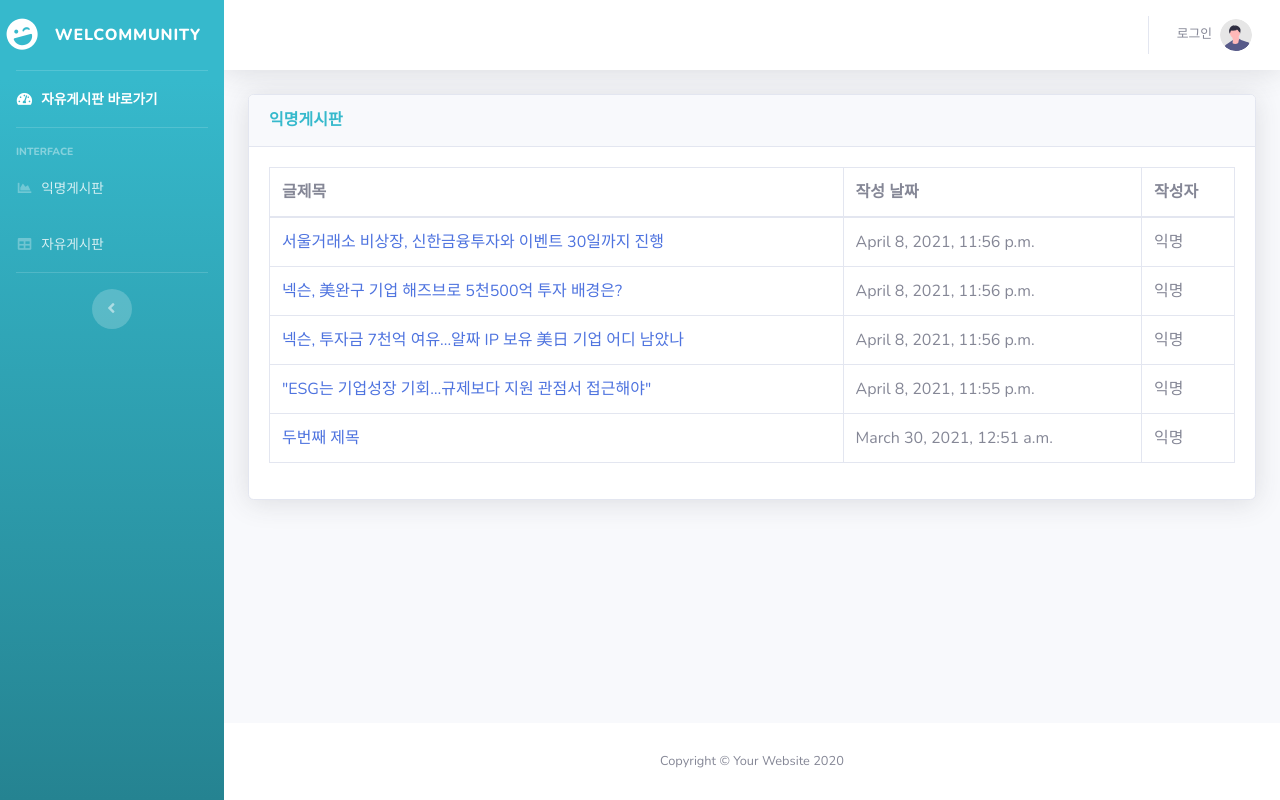
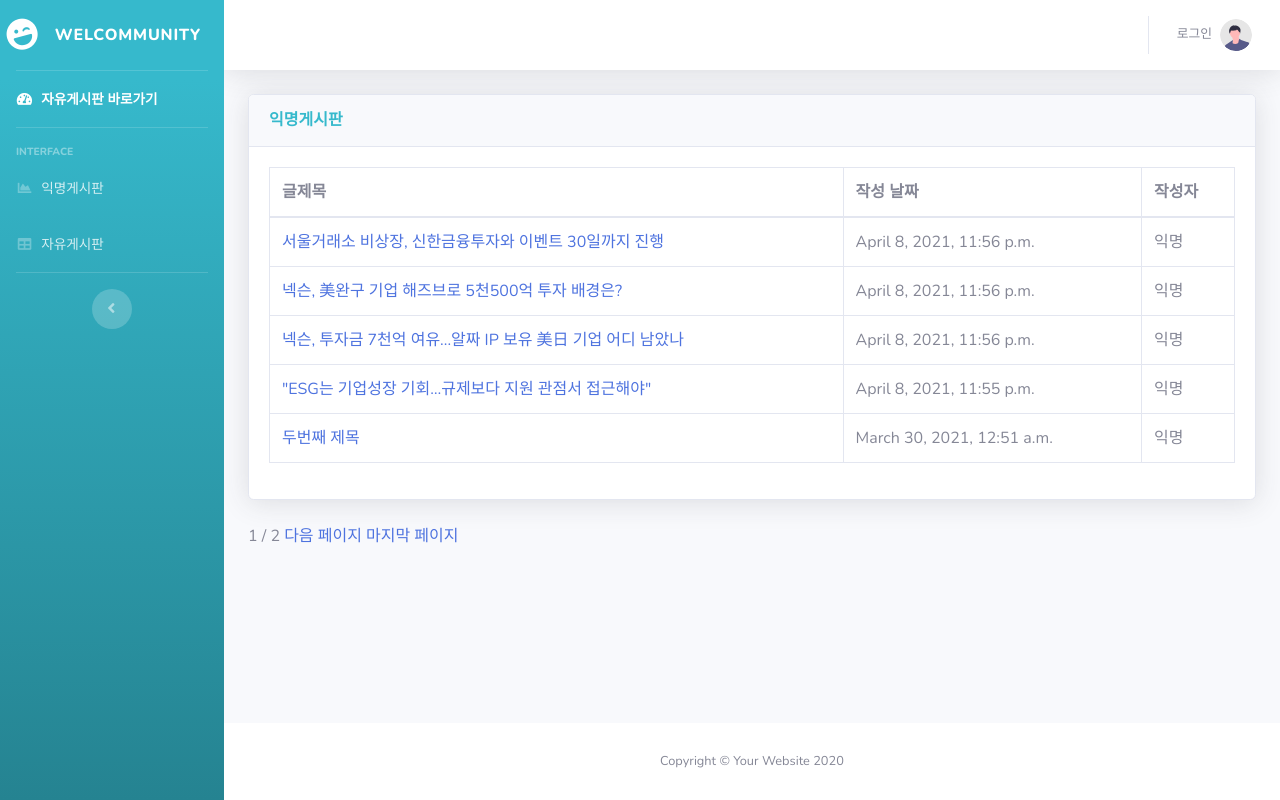
Before and after one commit to LEEJUNB/20210403_djangoCommunity, a Django app: page / in a window 1280 px wide. Run offline with Django 3.2, Linux system fonts and the light colour scheme; data comes from the database, SQL or seed files in the repository; some libraries are stand-ins or nearby versions.

Commit message:
목록하단에 페이지 나타내기

```diff
--- a/devcommu/commuapp/templates/index.html
+++ b/devcommu/commuapp/templates/index.html
@@ -43,4 +43,21 @@
         <span class="text">글쓰기</span>
     </a>
 {% endif %}
+
+<!-- Pagination-->
+{% if posts.has_previous %}
+<a href="?page=1 "> 1페이지 </a>
+<a href="?page={{posts.previous_page_number}}">이전 페이지</a> <!-- 이전페이지로 가기-->
+{% endif %}
+
+<span> {{ posts.number }} </span> <!-- 현재 페이지 -->
+<span> / </span>
+<span> {{ posts.paginator.num_pages }}</span> <!-- 총페이지수 -->
+
+{% if posts.has_next %}
+<a href="?page={{posts.next_page_number}}">다음 페이지</a>
+<a href="?page={{posts.paginator.num_pages}}">마지막 페이지</a>
+{% endif %}
+
+
 {% endblock %}
```
Lines whose indentation alone changed are shown as unchanged.
